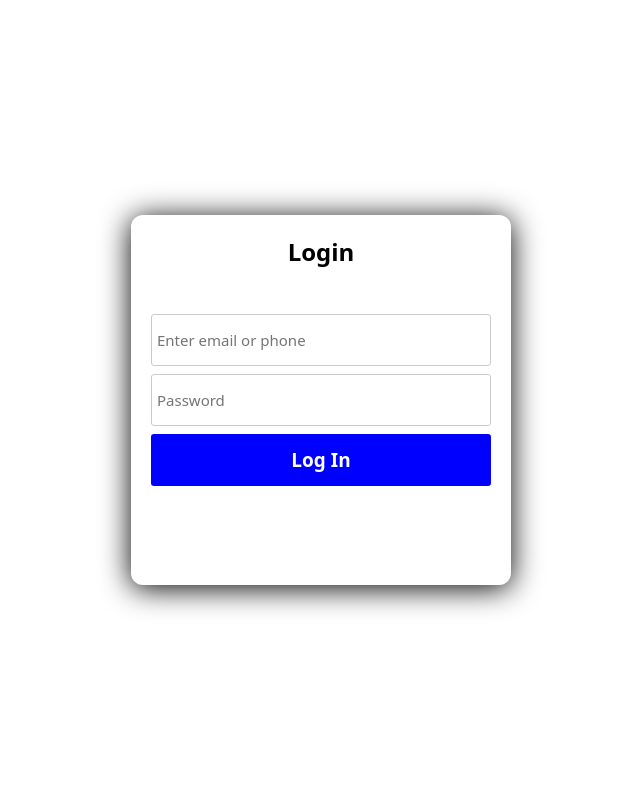
After one commit to prabeshsitaula07/Library-Mgmt-Via-PHP, a PHP site: page /login.php in a window 1280 px wide. The commit adds this page. Shown: the whole page, without its empty margins (319-959 px from the left). Run offline with PHP 8.4, Linux system fonts and the light colour scheme.

Commit message:
Added login page

```diff
--- /dev/null
+++ b/login.php
@@ -0,0 +1,113 @@
+<!DOCTYPE html>
+<html lang="en">
+<head>
+    <meta charset="UTF-8">
+    <meta name="viewport" content="width=device-width, initial-scale=1.0">
+    <title>Login</title>
+
+    <style>
+              *{
+            margin: 0;
+            padding: 0;
+            box-sizing: border-box;
+        }
+        body{
+
+            display: flex;
+            height: 100vh;
+            font-family: system-ui;
+
+        }
+        .login{
+
+              height: 370px;
+              max-width: 380px;
+              min-width: fit-content;
+              border-radius: 12px;
+              box-shadow: 0 3px 30px black;
+              background-color: white;
+              margin: auto;
+              position: absolute;
+              right: 0;
+              left: 0;
+              bottom: 0;
+              top: 0;
+ }
+
+        .login form{
+            display: flex;
+            flex-direction: column;
+            justify-content: center;
+            align-items: center;
+            position: absolute;
+            margin: auto;
+            padding: 20px;
+            right: 0;
+            left: 0;
+            bottom: 0;
+            top: 0;
+
+        }
+        .h{
+            width: 100%;
+            height: 52px;
+            margin: 4px;
+            border-radius: 3px;
+            font-family: system-ui, -apple-system, BlinkMacSystemFont, 'Segoe UI', Roboto, Oxygen, Ubuntu, Cantarell, 'Open Sans', 'Helvetica Neue', sans-serif;
+            font-size: 15px;
+            /* border: 1px black; */
+
+
+        }
+         #log:hover{
+            cursor: pointer;
+            background-color: rgb(3, 0, 158);
+            transition: 1s;
+        }
+
+
+        #log{
+            background-color: blue;
+            color: white;
+            font-size: 19px;
+            border: 0.3px;
+            font-weight: bold;
+
+        }
+
+
+        input[type="text"],
+        input[type="password"]{
+            border: 1px solid #ccc;
+            padding: 5px;
+            color: black;
+        }
+        :root{
+    --background-color: white;
+    --text-color: black;
+    --blog-color: white;
+    --btn-color: #0151cc;
+}
+
+h2{
+    text-align: center;
+    margin-top: 20px;
+}
+
+    </style>
+
+</head>
+<body>
+    <div class="login">
+        <h2>Login</h2>
+        <form action="login_process.php" align="center" method="post">
+            <input type="text" placeholder="Enter email or phone" name="email" class="h">
+
+            <input type="password" placeholder="Password" name="password" class="h">
+
+            <input type="submit" value="Log In" class="h" id="log">
+
+        </form>
+    </div>
+</body>
+</html>
```
Also changed, not shown: add.php (+6 -6 lines), header.php (+14 -3 lines), login_process.php (added, +23 -0 lines), a.html (added), images/principleofphysics.png (added).
